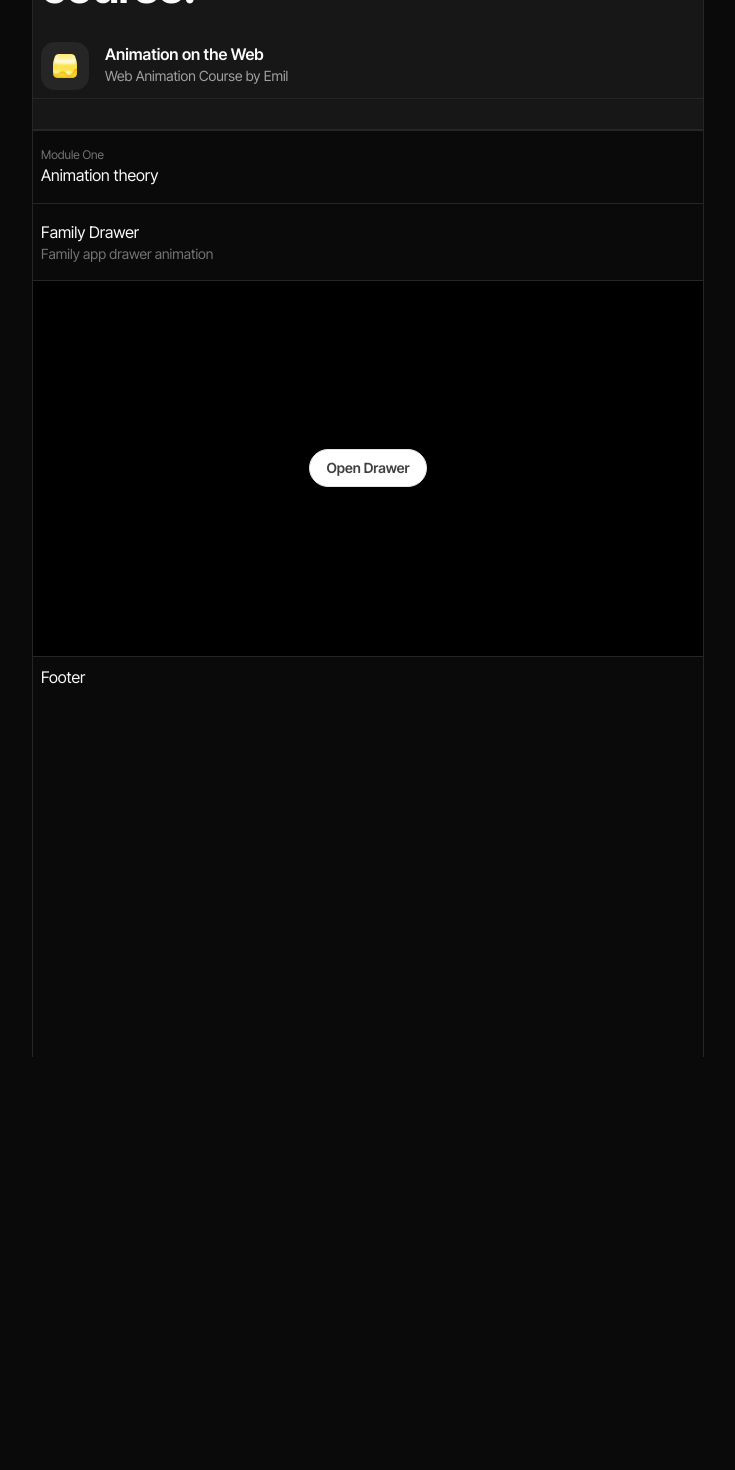
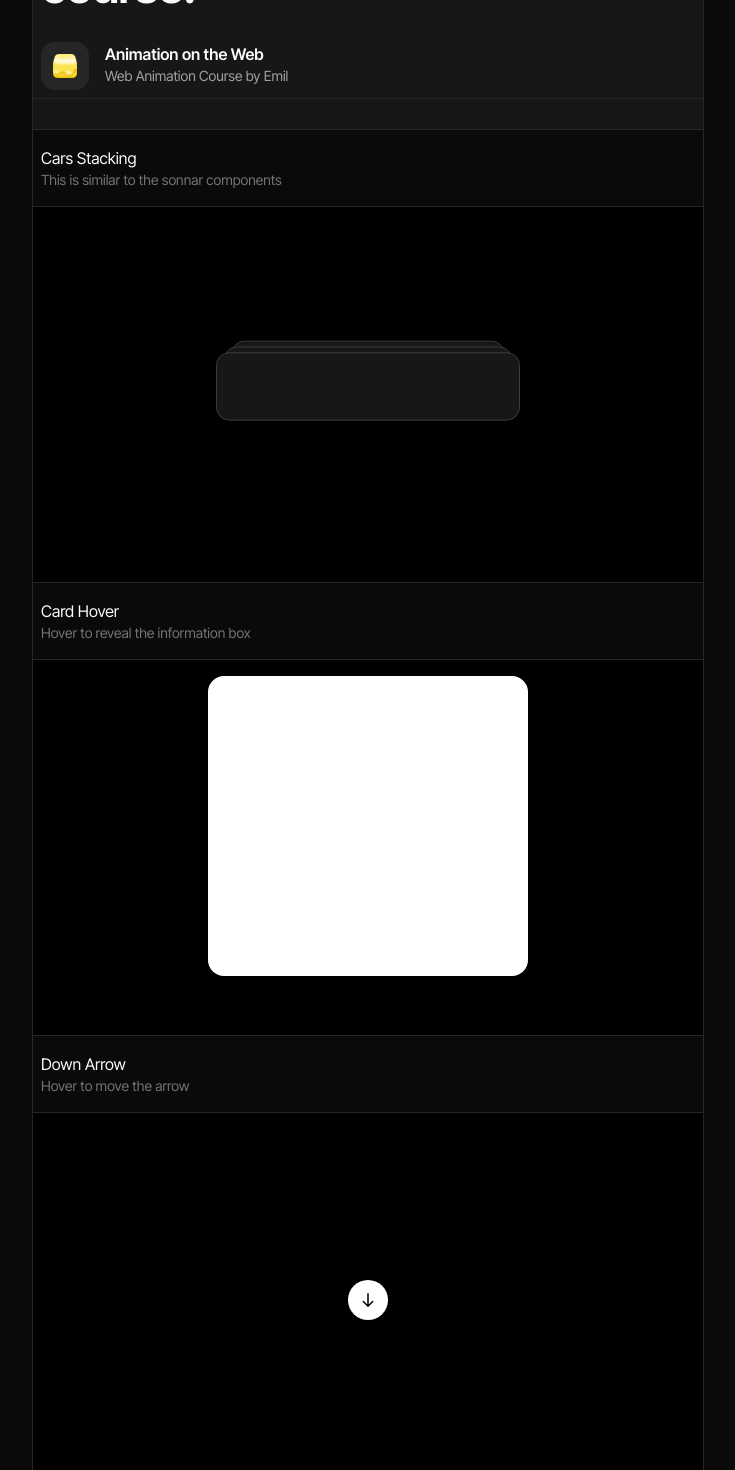
Before and after one commit to Shubham-yelekar/animation-in-web-course, a React (Vite) app: page / in a window 1280 px wide. Shown: the part 200-1670 px from the top of the page, without its empty margins (272-1007 px from the left). Before the commit the page ends 1257 px from the top, so only its background shows below. Built offline with nearby package versions, Linux system fonts and the light colour scheme.

Commit message:
CardsStacking, Card Hover and ArrowDown

```diff
--- a/src/App.css
+++ b/src/App.css
@@ -63,6 +63,27 @@
   --shadow-2xl: 0 1px 3px 0px hsl(0 0% 0% / 0.25);
   --tracking-normal: 0em;
   --spacing: 0.25rem;
+
+  --ease-in-quad: cubic-bezier(0.55, 0.085, 0.68, 0.53);
+  --ease-in-cubic: cubic-bezier(0.55, 0.055, 0.675, 0.19);
+  --ease-in-quart: cubic-bezier(0.895, 0.03, 0.685, 0.22);
+  --ease-in-quint: cubic-bezier(0.755, 0.05, 0.855, 0.06);
+  --ease-in-expo: cubic-bezier(0.95, 0.05, 0.795, 0.035);
+  --ease-in-circ: cubic-bezier(0.6, 0.04, 0.98, 0.335);
+
+  --ease-out-quad: cubic-bezier(0.25, 0.46, 0.45, 0.94);
+  --ease-out-cubic: cubic-bezier(0.215, 0.61, 0.355, 1);
+  --ease-out-quart: cubic-bezier(0.165, 0.84, 0.44, 1);
+  --ease-out-quint: cubic-bezier(0.23, 1, 0.32, 1);
+  --ease-out-expo: cubic-bezier(0.19, 1, 0.22, 1);
+  --ease-out-circ: cubic-bezier(0.075, 0.82, 0.165, 1);
+
+  --ease-in-out-quad: cubic-bezier(0.455, 0.03, 0.515, 0.955);
+  --ease-in-out-cubic: cubic-bezier(0.645, 0.045, 0.355, 1);
+  --ease-in-out-quart: cubic-bezier(0.77, 0, 0.175, 1);
+  --ease-in-out-quint: cubic-bezier(0.86, 0, 0.07, 1);
+  --ease-in-out-expo: cubic-bezier(1, 0, 0, 1);
+  --ease-in-out-circ: cubic-bezier(0.785, 0.135, 0.15, 0.86);
 }
 
 .dark {
--- a/src/App.tsx
+++ b/src/App.tsx
@@ -1,5 +1,8 @@
 import "./App.css";
-import ModuleOne from "./components/module-one/ModuleOne";
+import ArrowDown from "./components/arrow-down/ArrowDown";
+import CardHover from "./components/card-hover/CardHover";
+import CardStacking from "./components/card-stacking/CardStacking";
+
 import Container from "./components/ui/Container";
 import Footer from "./components/ui/Footer";
 import Header from "./components/ui/Header";
@@ -13,7 +16,9 @@ function App() {
         <Container>
           <Header />
           <Saperator />
-          <ModuleOne />
+          <CardStacking />
+          <CardHover />
+          <ArrowDown />
           <Footer />
         </Container>
       </ThemeProvider>
--- /dev/null
+++ b/src/components/arrow-down/ArrowDown.tsx
@@ -0,0 +1,55 @@
+import ComponentBlock from "../ui/ComponentBlock";
+
+const ArrowDown = () => {
+  return (
+    <section>
+      <div className="px-2 py-4">
+        <h4 className="text-md">Down Arrow</h4>
+
+        <p className="text-sm text-neutral-400 dark:text-neutral-500">
+          Hover to move the arrow
+        </p>
+      </div>
+      <ComponentBlock>
+        <DownloadArrow />
+      </ComponentBlock>
+    </section>
+  );
+};
+
+function DownloadArrow() {
+  return (
+    <div className="flex h-full w-full items-center justify-center">
+      <button
+        className="group ease-out-circle grid h-10 w-10 transform place-items-center overflow-clip rounded-full bg-white shadow-[0_0_0_1px_rgba(0,0,0,0.08),0px_2px_2px_rgba(0,0,0,0.04)] transition duration-150"
+        aria-label="Download PDF"
+      >
+        <ArrowDownIcon className="ease-in-out-expo transition-transform duration-300 [grid-area:1/1] group-hover:translate-y-8" />
+        <ArrowDownIcon className="ease-in-out-expo -translate-y-8 transition-transform duration-300 [grid-area:1/1] group-hover:translate-y-0" />
+      </button>
+    </div>
+  );
+}
+
+const ArrowDownIcon = ({ className }: { className?: string }) => {
+  return (
+    <svg
+      width="18"
+      height="18"
+      viewBox="0 0 24 24"
+      fill="none"
+      className={className}
+      xmlns="http://www.w3.org/2000/svg"
+    >
+      <path
+        d="M18.25 14L12 20.25L5.75 14M12 19.5V3.75"
+        stroke="black"
+        strokeWidth="2"
+        strokeLinecap="round"
+        strokeLinejoin="round"
+      />
+    </svg>
+  );
+};
+
+export default ArrowDown;
--- /dev/null
+++ b/src/components/card-hover/CardHover.tsx
@@ -0,0 +1,50 @@
+import ComponentBlock from "../ui/ComponentBlock";
+
+const CardHover = () => {
+  return (
+    <section>
+      <div className="px-2 py-4">
+        <h4 className="text-md">Card Hover</h4>
+
+        <p className="text-sm text-neutral-400 dark:text-neutral-500">
+          Hover to reveal the information box
+        </p>
+      </div>
+      <ComponentBlock>
+        <CardHoverComponent />
+      </ComponentBlock>
+    </section>
+  );
+};
+
+const CardHoverComponent = () => {
+  return (
+    <a
+      href="#"
+      className="group relative mx-auto mt-4 flex h-75 w-80 items-end overflow-hidden rounded-2xl bg-white no-underline shadow-sm ring-1 ring-zinc-900/10"
+    >
+      <div className="will-change-[transform, opacity] transition-[opacity, transform] ease-out-quint relative m-1.5 w-full translate-y-full transform rounded-xl border border-white bg-neutral-50 px-3.5 pt-2.5 pb-3 text-sm opacity-0 shadow-sm ring-1 ring-black/5 duration-500 group-hover:translate-y-0 group-hover:opacity-100 group-focus-visible:translate-y-0 group-focus-visible:opacity-100">
+        <h3 className="font-medium text-zinc-900">Project name</h3>
+        <p className="mt-1 leading-none text-zinc-500">Project description</p>
+
+        {/* card-icon */}
+        <svg
+          width="11"
+          height="11"
+          viewBox="0 0 11 11"
+          fill="none"
+          className="absolute top-4 right-4"
+        >
+          <path
+            fillRule="evenodd"
+            clipRule="evenodd"
+            d="M6.33333 0.4375C6.33333 0.195877... (truncated for brevity) ...0.5 10.0625V6.27083Z"
+            fill="#58585F"
+          />
+        </svg>
+      </div>
+    </a>
+  );
+};
+
+export default CardHover;
--- /dev/null
+++ b/src/components/card-stacking/CardStacking.tsx
@@ -0,0 +1,35 @@
+import ComponentBlock from "../ui/ComponentBlock";
+
+const CardStacking = () => {
+  return (
+    <section>
+      <div className="px-2 py-4">
+        <h4 className="text-md">Cars Stacking</h4>
+
+        <p className="text-sm text-neutral-400 dark:text-neutral-500">
+          This is similar to the sonnar components
+        </p>
+      </div>
+      <ComponentBlock>
+        <StackedComponent />
+      </ComponentBlock>
+    </section>
+  );
+};
+
+const LENGTH = 3;
+const StackedComponent = () => {
+  return (
+    <div className="grid h-full w-full items-center justify-center">
+      {new Array(LENGTH).fill(0).map((_, i) => (
+        <div
+          style={{ "--index": LENGTH - i }}
+          className="shadow-accent-foreground bg-card h-18 w-80 origin-bottom -translate-y-[calc(var(--index)*13%)] scale-[calc(1-var(--index)*0.05)] rounded-xl border border-neutral-200 shadow-xs [grid-area:1/1] dark:border-neutral-700"
+          key={i}
+        />
+      ))}
+    </div>
+  );
+};
+
+export default CardStacking;
--- a/src/components/module-one/FamilyDrawer.tsx
+++ b/src/components/module-one/FamilyDrawer.tsx
@@ -1,4 +1,3 @@
-import React from "react";
 import ComponentBlock from "../ui/ComponentBlock";
 import FamilyDrawerUI from "./component/FamilyDrawerUI";
 const FamilyDrawer = () => {
--- a/src/components/ui/ComponentBlock.tsx
+++ b/src/components/ui/ComponentBlock.tsx
@@ -2,7 +2,7 @@ import type { ReactNode } from "react";
 
 const ComponentBlock = ({ children }: { children: ReactNode }) => {
   return (
-    <div className="shadow-accent-foreground aspect-video w-full border-y border-neutral-200 bg-white dark:border-neutral-800 dark:bg-black">
+    <div className="shadow-accent-foreground aspect-square w-full border-y border-neutral-200 bg-white sm:aspect-video dark:border-neutral-800 dark:bg-black">
       {children}
     </div>
   );
--- /dev/null
+++ b/src/global.d.ts
@@ -0,0 +1,7 @@
+import "react";
+
+declare module "react" {
+  export interface CSSProperties {
+    [key: `--${string}`]: string | number;
+  }
+}
```
